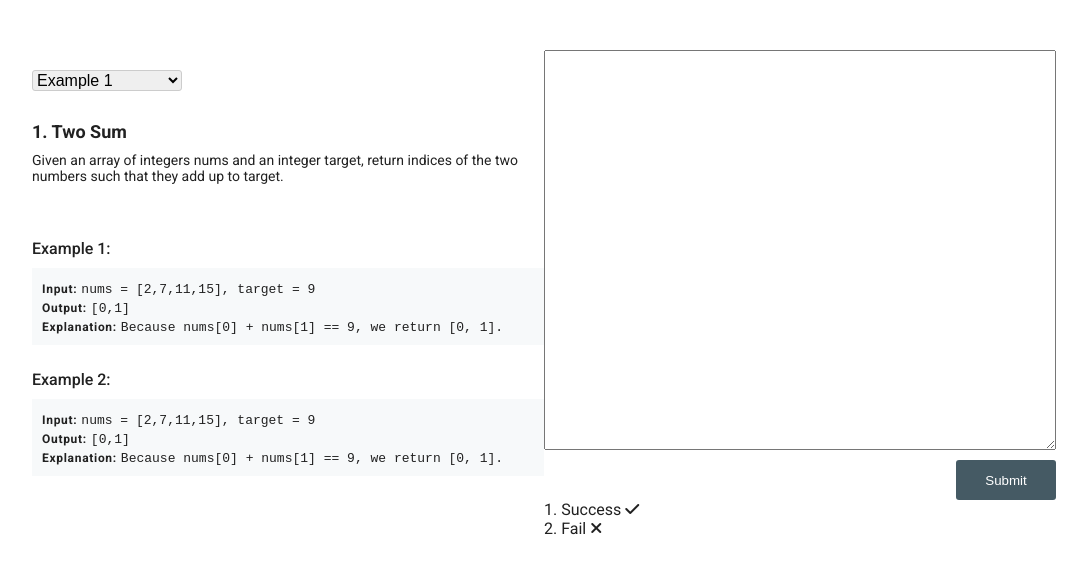
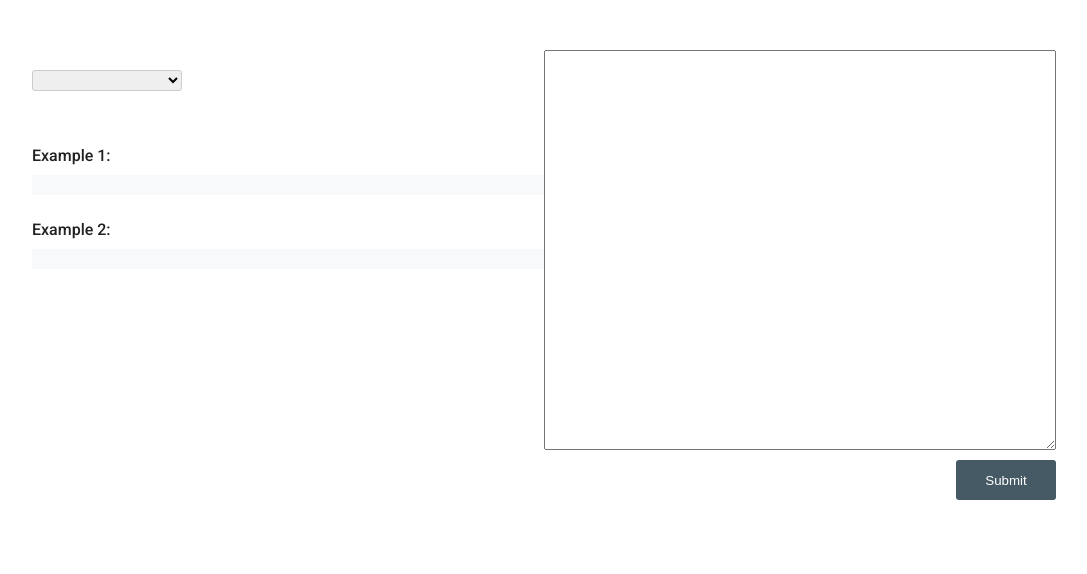
Before and after one commit to eugene0928/leetcode_clone, a plain HTML site: page index.html in a window 1280 px wide. Shown: the whole page, without its empty margins (96-1183 px from the left). Drawn offline with Linux system fonts and the light colour scheme.

Commit message:
some adjustments

```diff
--- a/index.html
+++ b/index.html
@@ -16,6 +16,7 @@
 
                 <div class="problems-header">
                     <select name="problem" id="problem">
+                        <option value="0"></option>
                         <option value="1">Example 1</option>
                         <option value="2">Example 2</option>
                         <option value="3">Example 3</option>
@@ -24,48 +25,48 @@
                     </select>
                 </div>
                 <div class="conditions">
-                    <h1 class="condition-header">
-                        1. Two Sum
+                    <h1 class="condition-header" id="problem-heading">
+                        <!-- 1. Two Sum -->
                     </h1>
-                    <p class="condition-description">
-                        Given an array of integers nums and an integer target, return indices of the two numbers such that they add up to target.
+                    <p class="condition-description" id="prob-content">
+                        <!-- Given an array of integers nums and an integer target, return indices of the two numbers such that they add up to target. -->
                     </p>
                 </div>
                 <div class="stdio">
                     <ul>
                         <!-- Example item -->
 
-                        <li>
+                        <li id="li1">
                             <div class="stdio-header">
                                 Example 1:
                             </div>
-                            <div class="stdio-content">
+                            <div class="stdio-content" id="stdio-content">
                                 <div class="stdio-code">
-                                    <span>Input:</span> <code>nums = [2,7,11,15], target = 9</code>
+                                    <!-- <span>Input:</span> <code>nums = [2,7,11,15], target = 9</code> -->
                                 </div>
                                 <div class="stdio-code">
-                                    <span>Output:</span> <code>[0,1]</code>
+                                    <!-- <span>Output:</span> <code>[0,1]</code> -->
                                 </div>
-                                <div class="stdio-code">
+                                <!-- <div class="stdio-code">
                                     <span>Explanation:</span> <code>Because nums[0] + nums[1] == 9, we return [0, 1].</code>
-                                </div>
+                                </div> -->
                             </div>
                         </li>
 
-                        <li>
+                        <li id="li2">
                             <div class="stdio-header">
                                 Example 2:
                             </div>
-                            <div class="stdio-content">
+                            <div class="stdio-content" id="stdio-content2">
                                 <div class="stdio-code">
-                                    <span>Input:</span> <code>nums = [2,7,11,15], target = 9</code>
+                                    <!-- <span>Input:</span> <code>nums = [2,7,11,15], target = 9</code> -->
                                 </div>
                                 <div class="stdio-code">
-                                    <span>Output:</span> <code>[0,1]</code>
+                                    <!-- <span>Output:</span> <code>[0,1]</code> -->
                                 </div>
-                                <div class="stdio-code">
+                                <!-- <div class="stdio-code">
                                     <span>Explanation:</span> <code>Because nums[0] + nums[1] == 9, we return [0, 1].</code>
-                                </div>
+                                </div> -->
                             </div>
                         </li>
 
@@ -75,8 +76,8 @@
             </div>
             <div class="right-side">
                 <div class="right-side-content">
-                    <form>
-                        <textarea name="" id="" cols="30" rows="10"></textarea>
+                    <form id="form">
+                        <textarea name="" id="area" cols="30" rows="10"></textarea>
                         <div class="btn">
                             <div></div>
                             <button type="submit">Submit</button>
@@ -84,13 +85,19 @@
                     </form>
                 </div>
                 <div class="right-side-status">
-                    <ul>
-                        <li>1. <span class="status">Success <i class="fas fa-check"></i></span></li>
-                        <li>2. <span class="status">Fail <i class="fas fa-times"></i></span></li>
+                    <ul id="ul">
+                        <!-- <li>1. <span class="status">Success <i class="fas fa-check"></i></span></li>
+                        <li>2. <span class="status">Fail <i class="fas fa-times"></i></span></li> -->
                     </ul>
                 </div>
             </div>
         </div>
     </div>
+
+
+    <script src="./js/problems.js"></script>
+    <script src="./js/utils.js"></script>
+    <script src="./js/main.js"></script>
+    <script src="./js/runCode.js"></script>
 </body>
 </html>
```
